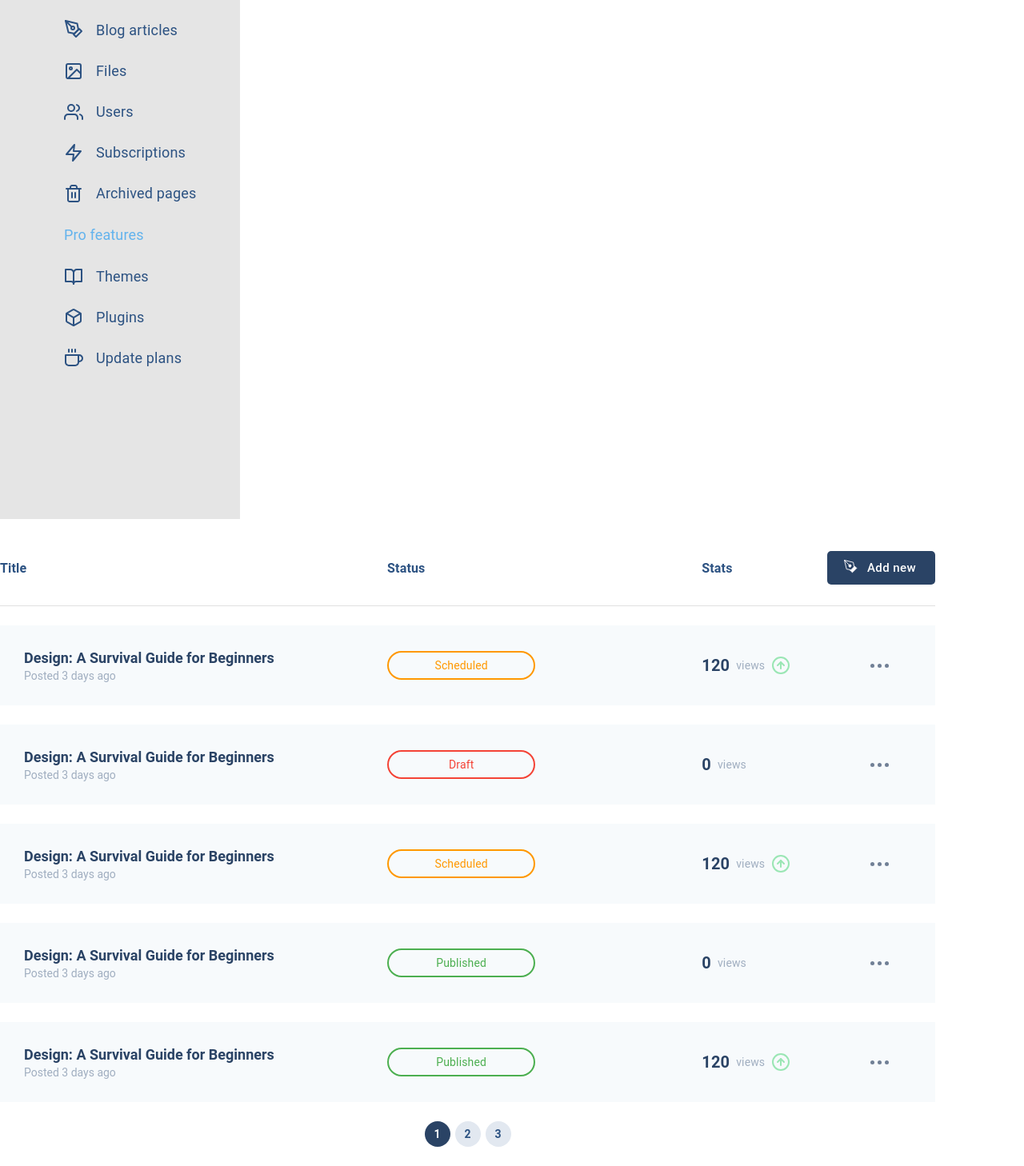
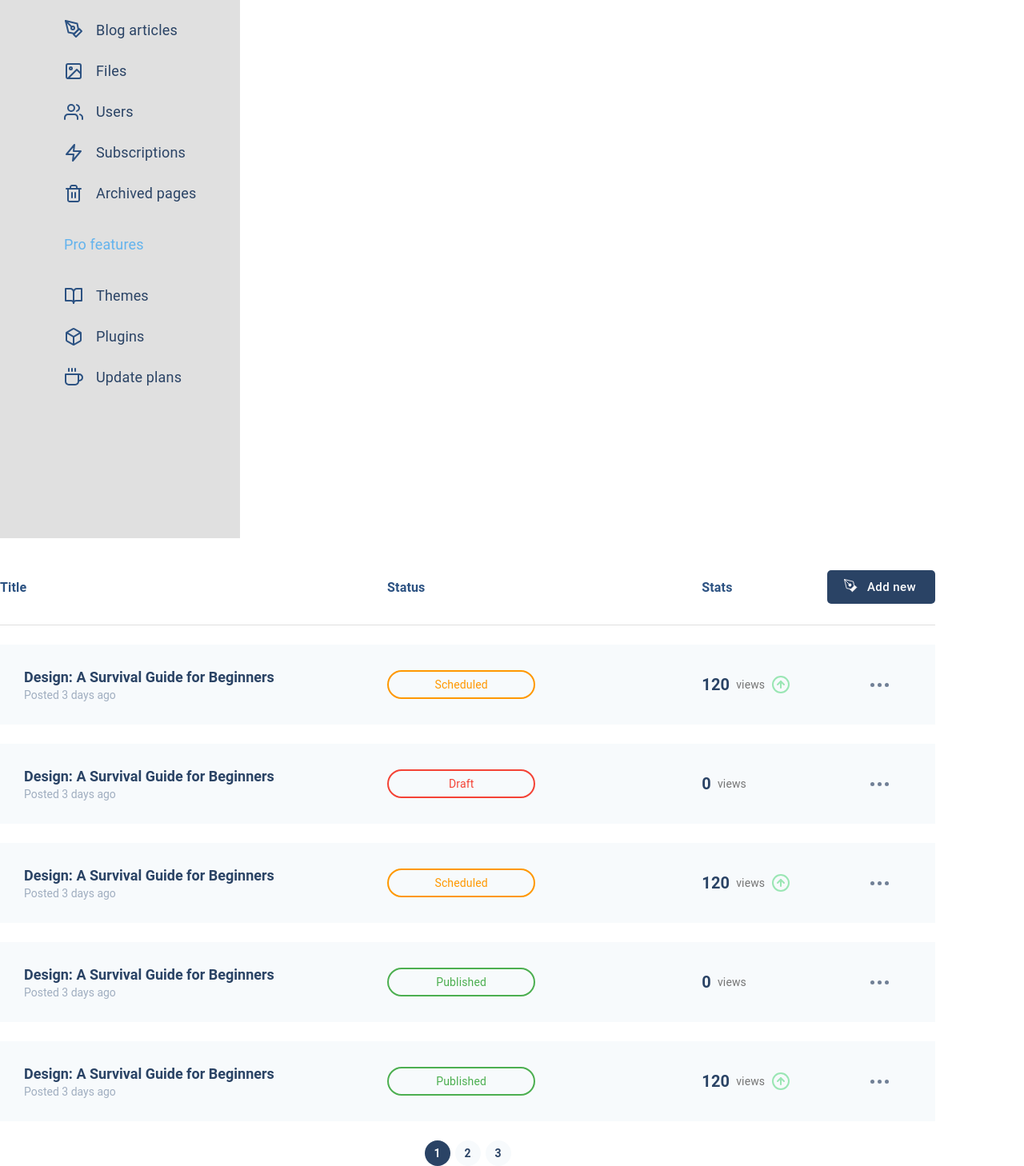
Before and after one commit to yurii-kdz/magnificent-spa, a React (Create React App) app in the folder my-app/: page / in a window 1280 px wide. Shown: the part 291-1749 px from the top of the page at 80% size. Before the commit the page ends 1725 px from the top, so only its background shows below. Built offline with nearby package versions, Linux system fonts and the light colour scheme.

Commit message:
fixed menu and colors

```diff
--- a/my-app/package.json
+++ b/my-app/package.json
@@ -14,9 +14,6 @@
     "start": "react-scripts start",
     "build": "react-scripts build"
   },
-  "eslintConfig": {
-    "extends": "react-app"
-  },
   "browserslist": {
     "production": [
       ">0.2%",
@@ -28,5 +25,8 @@
       "last 1 firefox version",
       "last 1 safari version"
     ]
+  },
+  "devDependencies": {
+
   }
 }
--- a/my-app/src/components/Body/Content/BlogView/BlogView.jsx
+++ b/my-app/src/components/Body/Content/BlogView/BlogView.jsx
@@ -16,7 +16,7 @@ const BlogView = (props) => {
     return (
         <Grid container justify="center">
             <TableContainer classes={{root: classes.root}} component={Grid}>
-                <Table className={classes.table} aria-label="simple table">
+                <Table className={classes.table}>
                     <TableHead>
                         <TableRow>
                             <TableCell variant="head" classes={{head: classes.head}} align="left">Title</TableCell>
--- a/my-app/src/components/Body/Content/BlogView/BlogViewTableBody/style.js
+++ b/my-app/src/components/Body/Content/BlogView/BlogViewTableBody/style.js
@@ -20,7 +20,7 @@ const useStyles = makeStyles( theme =>({
     },
     views: {
         fontSize: "14px",
-        color: "#A0AEC0",
+        color: theme.palette.grey[600],
         margin: theme.spacing(0, 1)
     },
     stats: {
@@ -30,7 +30,7 @@ const useStyles = makeStyles( theme =>({
     },
     row: {
         height: "100px",
-        background: "#F7FAFC",
+        background: theme.palette.grey[100],
         padding: theme.spacing(0, 4, 0, 6)
     },
     cell: {
--- a/my-app/src/components/Body/Content/BlogView/style.js
+++ b/my-app/src/components/Body/Content/BlogView/style.js
@@ -16,7 +16,7 @@ const useStyles = makeStyles( theme =>({
         display: "block",
         borderRadius: "50%",
         marginRight: theme.spacing(0.5),
-        background: "#718096",
+        background: theme.palette.grey.A700,
         height: "5px",
         width: "5px"
     },
@@ -24,8 +24,8 @@ const useStyles = makeStyles( theme =>({
         fontSize: "16px",
         "& li" : {
             "& button" : {
-                background: "#e2e8f0",
-                color: "#2c5282",
+                background: theme.palette.grey[100],
+                color: theme.palette.primary.main,
                 fontWeight: 700
             }
         }
--- a/my-app/src/components/Body/Menu/Menu.jsx
+++ b/my-app/src/components/Body/Menu/Menu.jsx
@@ -6,33 +6,31 @@ import data from "./mockup";
 const Menu = () => {
     const classes = useStyles();
 
-    let menuItem = data.menuItems.map(i =>
-        <ListItem>
-            {i.icon}
-            <ListItemText classes={{primary: classes.primary}} primary={i.text}/>
-        </ListItem>
-    );
-
-    let menuItemSecondary = data.menuItemsSecondary.map(i =>
-        <ListItem className={classes.listItem}>
-            {i.icon}
-            <ListItemText classes={{primary: classes.primary}} primary={i.text}/>
-        </ListItem>
-    )
-
     return (
         <Grid container className={classes.container}>
             <Typography variant="h6">
                 Manage
             </Typography>
             <Grid container className={classes.list}>
-                {menuItem}
+                {
+                    data.menuItems.map(i =>
+                        <ListItem>
+                            {i.icon}
+                            <ListItemText classes={{primary: classes.primary}} primary={i.text}/>
+                        </ListItem>
+                )}
             </Grid>
-            <Typography variant="h6">
+            <Typography variant="h6" classes={{root: classes.root}}>
                 Pro features
             </Typography>
             <Grid container className={classes.list}>
-                {menuItemSecondary}
+                {
+                    data.menuItemsSecondary.map(i =>
+                        <ListItem className={classes.listItem}>
+                            {i.icon}
+                            <ListItemText classes={{primary: classes.primary}} primary={i.text}/>
+                        </ListItem>
+                    )}
             </Grid>
         </Grid>
     )
--- a/my-app/src/components/Body/Menu/style.js
+++ b/my-app/src/components/Body/Menu/style.js
@@ -2,16 +2,19 @@ import {makeStyles} from "@material-ui/styles";
 
 const useStyles = makeStyles (theme => ( {
     container: {
-        backgroundColor: '#E5E5E5',
+        backgroundColor: theme.palette.grey[300],
         padding: theme.spacing(9, 7, 20, 10),
         maxWidth: "300px",
         marginRight: theme.spacing(4),
     },
     primary: {
         fontSize: '1.125rem',
-        color: "#2C5282",
+        color: theme.palette.primary.main,
         whiteSpace: "nowrap",
         margin: theme.spacing(0, 0, 0, 2),
+    },
+    root: {
+        padding: theme.spacing(1.5,0)
     },
     img: {
         marginRight: theme.spacing(2)
--- a/my-app/src/components/Header/style.js
+++ b/my-app/src/components/Header/style.js
@@ -2,7 +2,7 @@ import {makeStyles} from "@material-ui/styles";
 
 const useStyles = makeStyles(theme =>({
     header: {
-        backgroundColor: '#2D3748',
+        backgroundColor: theme.palette.primary.light,
         padding: theme.spacing(3,3,2,9),
     },
     avatar: {
--- a/my-app/src/themes/theme.js
+++ b/my-app/src/themes/theme.js
@@ -4,10 +4,15 @@ const theme = createMuiTheme({
     palette: {
         primary: {
             main: "#2A4365",
+            light: "#2D3748",
         },
         secondary: {
             main: "#D53F8C",
 
+        },
+        grey: {
+            100: '#F7FAFC',
+            A700: '#718096'
         }
     },
     shape: {
```
Also changed, not shown: my-app/src/services/enum.js (deleted, +0 -10 lines), my-app/src/services/proxy.js (deleted, +0 -16 lines), 1 other file (tests, documents, lock files or other folders).
